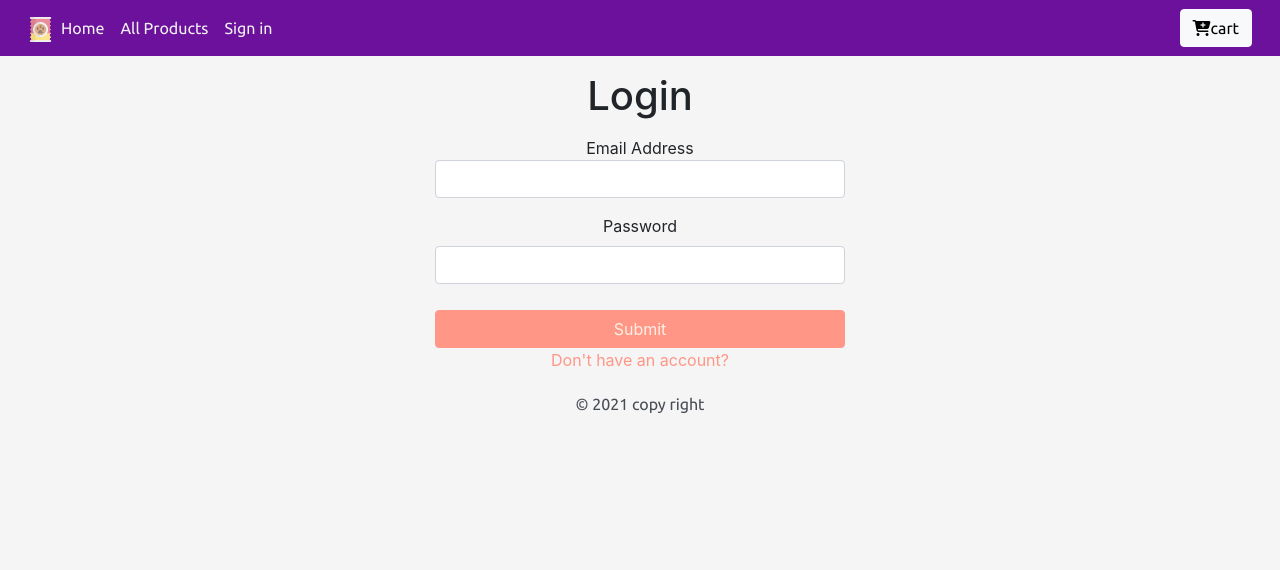
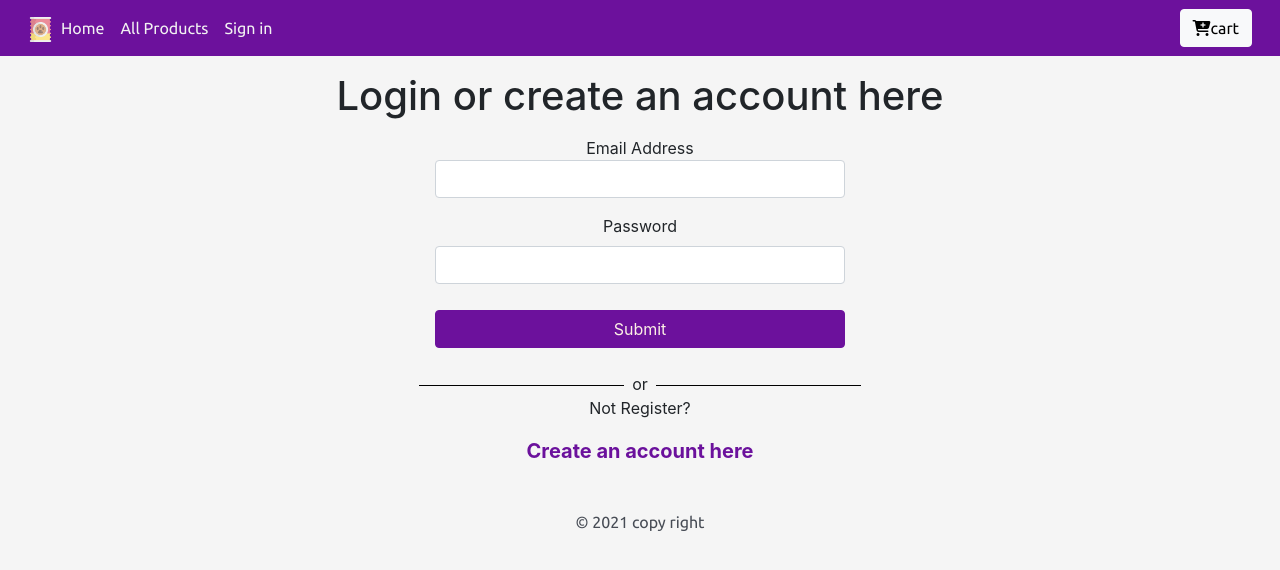
Before and after one commit to Automaton1989/commerceSite, a React (Create React App) app in the folder front/: page /login in a window 1280 px wide. Shown: the top 570 px of the page. Built offline with nearby package versions, Linux system fonts and the light colour scheme; no server answers; a web font is replaced by a local one.

Commit message:
Fix some Devtool issues, update login product page style

```diff
--- a/front/src/components/CartContents.js
+++ b/front/src/components/CartContents.js
@@ -55,14 +55,14 @@ export default function CartContents({ carts, setCarts }) {
 
   return (
     <>
-      <div className="container">
+      <div className="container" role="banner">
         <div className="row">
           <div className="col-10 mx-auto text-center carts">
             <h1>Your Cart</h1>
           </div>
         </div>
       </div>
-      <div className="container-fluid carts-bottom">
+      <div className="container-fluid carts-bottom" role="main">
         <div className="text-center d-none d-lg-block carts">
           <div className="row">
             <div className="col-10 mx-auto col-lg-2">
--- a/front/src/components/LoginForm.js
+++ b/front/src/components/LoginForm.js
@@ -84,9 +84,6 @@ function LoginForm({ setUser }) {
       <button type="submit" className="btn btn-color btn-block">
         Submit
       </button>
-      <Link className="link" to="/register">
-        Don't have an account?
-      </Link>
     </form>
   );
 }
--- a/front/src/components/Products.js
+++ b/front/src/components/Products.js
@@ -172,34 +172,31 @@ function Products() {
           </form>
         </div>
       </div>
+      <div className="py-4 container">
       <div className="row">
         {products.map(function (product, index) {
           return (
             <div
               key={index}
-              className="products col-xl-3 col-lg-4 col-md-6 col-sm-12 col-xs-12"
+              className="products col-9 col-md-6 col-lg-3 col-xs-12"
             >
               <div className="card">
+                <Link to={`/product/${product._id}`} aria-current="page">
                 <img
                   className="card-img-top"
                   src={product.src}
                   alt={`${product.name}`}
                 />
+                </Link>
                 <div className="card-body">
                   <h2 className="card-title">{product.name}</h2>
                 </div>
-                <p className="card-text">{product.price}</p>
-                <Link
-                  to={`/product/${product._id}`}
-                  className="nav-link btn text-light"
-                  aria-current="page"
-                >
-                  View Product
-                </Link>
+                <p className="card-text">${product.price}</p>
               </div>
             </div>
           );
         })}
+      </div>
       </div>
     </div>
   );
--- a/front/src/index.css
+++ b/front/src/index.css
@@ -11,6 +11,32 @@ body {
 code {
   font-family: source-code-pro, Menlo, Monaco, Consolas, "Courier New",
     monospace;
+}
+
+/*Sign in and register*/
+.section-breaker {
+  overflow: hidden;
+  text-align: center;
+}
+
+.section-breaker:before, .section-breaker:after {
+  background-color: #000;
+  content: "";
+  display: inline-block;
+  height: 1px;
+  position: relative;
+  vertical-align: middle;
+  width: 50%;
+}
+
+.section-breaker:before {
+  right: 0.5em;
+  margin-left: -50%;
+}
+
+.section-breaker:after {
+  left: 0.5em;
+  margin-right: -50%;
 }
 
 /* Navbar  */
@@ -55,12 +81,12 @@ code {
 }
 
 .products {
-  margin-bottom: 1rem;
+  margin-bottom: 2.5rem;
 }
 
 .card img {
-  width: 100%;
-  height: 350px;
+  width: 250px;
+  height: 270px;
 }
 
 .card h2 {
@@ -79,25 +105,25 @@ code {
 }
 
 .card .btn {
-  background-color: #ff9686;
-  border-color: #ff9686;
+  background-color: #6c119c;
+  border-color: #6c119c;
   border-radius: 0px;
   color: #fcf0e5;
 }
 
 .card .btn:hover {
-  background-color: #cd7568;
-  border-color: #cd7568;
+  background-color: #35044F;
+  border-color: #35044F;
   color: #fcf0e5;
 }
 .btn-color {
-  background-color: #ff9686;
-  border-color: #ff9686;
+  background-color: #6c119c;
+  border-color: #6c119c;
   color: #fcf0e5;
 }
 .btn-color:hover {
-  background-color: #cd7568;
-  border-color: #cd7568;
+  background-color: #35044F;
+  border-color: #35044F;
   color: #fcf0e5;
 }
 .btn-block {
@@ -105,11 +131,13 @@ code {
 }
 .link {
   text-decoration: none;
-  color: #ff9686;
+  color: #6B119C;
+  font-size: 20px;
+  font-weight: bold;
 }
 
 .link:hover {
-  color: #cd7568;
+  color: #35044F;
 }
 
 .title {
--- a/front/src/page/Cart.js
+++ b/front/src/page/Cart.js
@@ -27,7 +27,7 @@ export default function Carts() {
 
 function EmptyCart() {
   return (
-    <div className="container">
+    <div className="container" role="main">
       <div className="row">
         <div className="col-10 mx-auto text-center carts">
           <h1>Your cart is currently empty</h1>
--- a/front/src/page/Home.js
+++ b/front/src/page/Home.js
@@ -58,7 +58,7 @@ function Home() {
         <p>You can find everything you need here for your pets!</p>
         <Link to="/products">
           <button type="button" className="btn btn-color btn-lg text-light">
-            Start Shooping
+            Start Shopping
           </button>
         </Link>
       </div>
--- a/front/src/page/Login.js
+++ b/front/src/page/Login.js
@@ -1,13 +1,21 @@
 import LoginForm from "../components/LoginForm";
+import { Link } from "react-router-dom";
 
 function Login({ setUser }) {
   return (
     <div className="container-fluid">
       <div className="row">
         <div className="text-center col-12">
-          <h1 className="title">Login</h1>
+          <h1 className="title">Login or create an account here</h1>
           <div className="col-md-4 offset-md-4">
             <LoginForm setUser={setUser} />
+            <div className="py-4">
+              <span className="section-breaker">or</span>
+              <p>Not Register?</p>
+              <Link className="link" to="/register">
+                Create an account here
+              </Link>
+            </div>
           </div>
         </div>
       </div>
```
Also changed, not shown: 1 other file (tests, documents, lock files or other folders).
